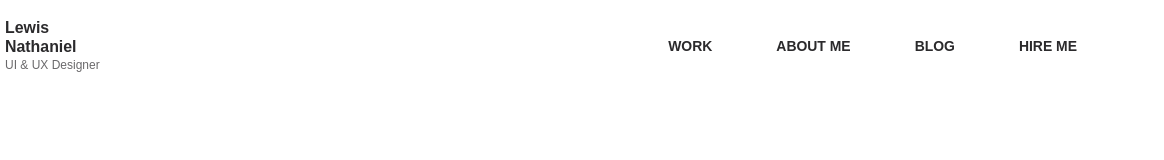
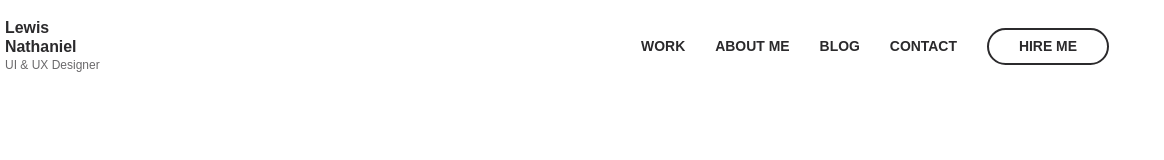
Before and after one commit to Mr-Hei7enberg/designer-portfolio, a plain HTML site: page index.html in a window 1280 px wide. Shown: the full height of the page, 116-1280 px from the left. Drawn offline with nearby package versions, Linux system fonts and the light colour scheme; a web font is replaced by a local one.

Commit message:
change header styles

```diff
--- a/css/blocks/nav.less
+++ b/css/blocks/nav.less
@@ -2,24 +2,52 @@
 
 .nav {
     display: flex;
+    align-items: center;
     height: 100%;
 
     // .nav__link
 
     &__link {
-        padding: 0.66rem 2rem;
+        margin-left: 2rem;
+        position: relative;
 
         font-size: 0.93rem;
         font-weight: 700;
         color: @black;
         text-transform: uppercase;
 
-        border: 2px solid transparent;
-        border-radius: 20px;
+        &::after {
+            content: '';
+            width: 0;
+            height: 2px;
+            background-color: @black;
 
-        &:hover,
-        &.active {
-            border-color: @black;
+            position: absolute;
+            bottom: -5px;
+            left: 0;
+            z-index: 1;
+
+            transition: width .2s linear;
+        }
+
+        &:hover:not(.nav__link_btn) {
+            &::after {
+                width: 100%;
+            }
+        }
+
+        // Модификаторы
+
+        &_btn {
+            padding: 0.66em 2rem;
+            border: 2px solid @black;
+            border-radius: 20px;
+            transition: background-color .2s linear, color .2s linear;
+
+            &:hover {
+                background-color: @black;
+                color: @white;
+            }
         }
     }
 }
--- a/index.html
+++ b/index.html
@@ -51,7 +51,8 @@
                         <a href="#" class="nav__link">Work</a>
                         <a href="#" class="nav__link">About me</a>
                         <a href="#" class="nav__link">Blog</a>
-                        <a href="#" class="nav__link">Hire me</a>
+                        <a href="#" class="nav__link">Contact</a>
+                        <a href="#" class="nav__link nav__link_btn">Hire me</a>
                     </nav>
 
                 </div>
```
Also changed, not shown: css/style.css.
